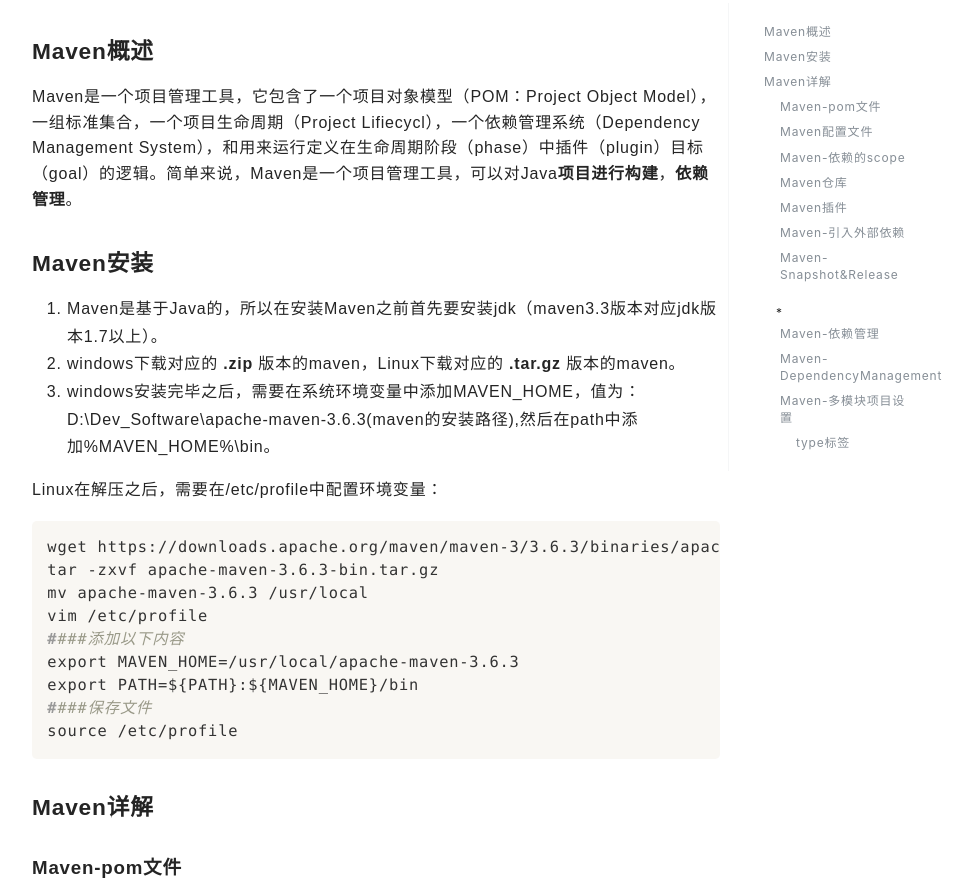
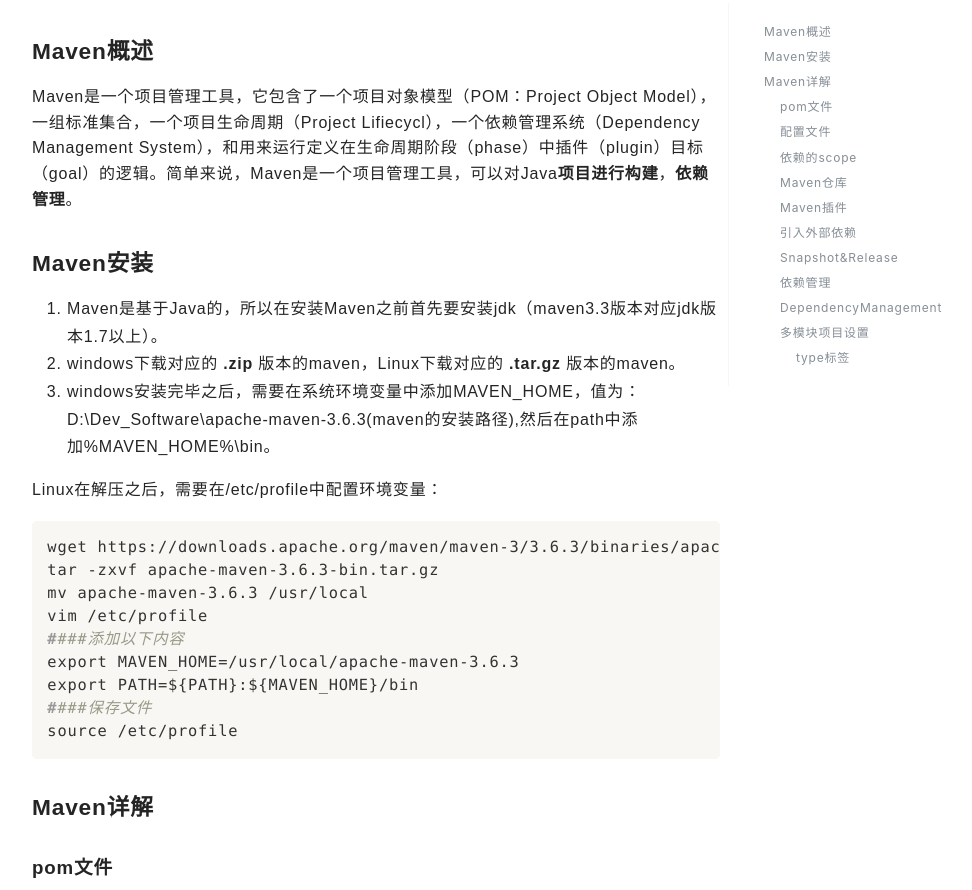
Before and after one commit to Gushi1912/gushi1912.Github.io, a plain HTML site: page post/maven-bi-ji/index.html in a window 1280 px wide. Shown: the part 950-1840 px from the top of the page, without its empty margins (264-1236 px from the left). Drawn offline with nearby package versions, Linux system fonts and the light colour scheme; a web font is replaced by a local one.

Commit message:
update from gridea: 2021-02-27 19:54:26

```diff
--- a/archives/index.html
+++ b/archives/index.html
@@ -3,7 +3,7 @@
     <meta charset="utf-8" />
 <meta name="viewport" content="width=device-width, initial-scale=1" />
 <title>顾咕咕的博客</title>
-<link rel="shortcut icon" href="https://gushi1912.github.io/favicon.ico?v=1614426041351">
+<link rel="shortcut icon" href="https://gushi1912.github.io/favicon.ico?v=1614426845778">
 <link href="https://cdn.jsdelivr.net/npm/remixicon@2.3.0/fonts/remixicon.css" rel="stylesheet">
 <link rel="stylesheet" href="https://gushi1912.github.io/styles/main.css">
 <link rel="alternate" type="application/atom+xml" title="顾咕咕的博客 - Atom Feed" href="https://gushi1912.github.io/atom.xml">
@@ -18,7 +18,7 @@
       <div class="main-content">
         <div class="site-header">
   <a href="https://gushi1912.github.io">
-  <img class="avatar" src="https://gushi1912.github.io/images/avatar.png?v=1614426041351" alt="">
+  <img class="avatar" src="https://gushi1912.github.io/images/avatar.png?v=1614426845778" alt="">
   </a>
   <h1 class="site-title">
     顾咕咕的博客
--- a/post/maven-bi-ji/index.html
+++ b/post/maven-bi-ji/index.html
@@ -3,7 +3,7 @@
     <meta charset="utf-8" />
 <meta name="viewport" content="width=device-width, initial-scale=1" />
 <title>Maven笔记 | 顾咕咕的博客</title>
-<link rel="shortcut icon" href="https://gushi1912.github.io/favicon.ico?v=1614426041351">
+<link rel="shortcut icon" href="https://gushi1912.github.io/favicon.ico?v=1614426845778">
 <link href="https://cdn.jsdelivr.net/npm/remixicon@2.3.0/fonts/remixicon.css" rel="stylesheet">
 <link rel="stylesheet" href="https://gushi1912.github.io/styles/main.css">
 <link rel="alternate" type="application/atom+xml" title="Maven笔记 | 顾咕咕的博客 - Atom Feed" href="https://gushi1912.github.io/atom.xml">
@@ -22,7 +22,7 @@ Maven是一个项目管理工具，它包含了一个项目对象模型（POM：
       <div class="main-content">
         <div class="site-header">
   <a href="https://gushi1912.github.io">
-  <img class="avatar" src="https://gushi1912.github.io/images/avatar.png?v=1614426041351" alt="">
+  <img class="avatar" src="https://gushi1912.github.io/images/avatar.png?v=1614426845778" alt="">
   </a>
   <h1 class="site-title">
     顾咕咕的博客
@@ -111,7 +111,7 @@ export PATH=${PATH}:${MAVEN_HOME}/bin
 source /etc/profile
 </code></pre>
 <h2 id="maven详解">Maven详解</h2>
-<h3 id="maven-pom文件">Maven-pom文件</h3>
+<h3 id="pom文件">pom文件</h3>
 <p>一个最基本的POM文件构成：</p>
 <pre><code class="language-xml">&lt;project xmlns = &quot;http://maven.apache.org/POM/4.0.0&quot;
     xmlns:xsi = &quot;http://www.w3.org/2001/XMLSchema-instance&quot;
@@ -134,7 +134,7 @@ source /etc/profile
 <pre><code class="language-shell">mvn help:effecive-pom
 </code></pre>
 <p>POM文件各标签具体意思可参考该链接：<a href="https://www.runoob.com/maven/maven-pom.html">https://www.runoob.com/maven/maven-pom.html</a></p>
-<h3 id="maven配置文件">Maven配置文件</h3>
+<h3 id="配置文件">配置文件</h3>
 <p>maven包含三个标准的生命周期（三套生命周期相互独立）：<br>
 <strong>clean：清理编译或者打包后生成的文件 。包含：pre-clean,clean, post-clean.</strong></p>
 <ul>
@@ -203,7 +203,7 @@ source /etc/profile
 可以类比java：
 lifecycle就表示一个java项目中的某个module，一个module中包含多个class，class执行的时候是执行class里面的method，goal就相当于method。
 </code></pre>
-<h3 id="maven-依赖的scope">Maven-依赖的scope</h3>
+<h3 id="依赖的scope">依赖的scope</h3>
 <table>
 <thead>
 <tr>
@@ -251,9 +251,9 @@ lifecycle就表示一个java项目中的某个module，一个module中包含多
 </code></pre>
 <p>**<br>
 <strong>本地仓库</strong>：maven的默认仓库是在本机中的${user.home}/.m2/respository/目录下，其中user.dir表示用户目录。当然我们也可以修改默认仓库的路径。只需要修改maven安装目录下的conf目录中的settings.conf。<br>
-<img src="https://cdn.nlark.com/yuque/0/2021/png/2907980/1614177799818-7cd86822-48c6-43b5-9c43-4d873da3b6a8.png#align=left&amp;display=inline&amp;height=172&amp;margin=%5Bobject%20Object%5D&amp;name=image.png&amp;originHeight=343&amp;originWidth=1632&amp;size=90204&amp;status=done&amp;style=none&amp;width=816" alt="image.png" loading="lazy"><br>
+<img src="https://gushi1912.github.io/post-images/1614426341613.png" alt="" loading="lazy"><br>
 **中央仓库：**默认的中央仓库是设置在国外的服务器，速度很慢，我们一般用国内的镜像地址来替代默认的中央仓库。一般选用的是阿里云的镜像仓库地址，当然有多种选择。<br>
-<img src="https://cdn.nlark.com/yuque/0/2021/png/2907980/1614216709530-3bd8a62b-3261-47eb-ac51-a49fb2a83fb2.png#align=left&amp;display=inline&amp;height=153&amp;margin=%5Bobject%20Object%5D&amp;name=image.png&amp;originHeight=305&amp;originWidth=1216&amp;size=39901&amp;status=done&amp;style=none&amp;width=608" alt="image.png" loading="lazy"><br>
+<img src="https://gushi1912.github.io/post-images/1614426358216.png" alt="" loading="lazy"><br>
 <strong>远程仓库</strong>：如果一些依赖中央仓库没有，只存在于远程仓库，这时我们就需要在pom文件中配置远程仓库地址。</p>
 <pre><code class="language-xml">&lt;!-- 在respositories标签下可以声明一个或者多个respository元素--&gt;
 &lt;repositories&gt;
@@ -328,7 +328,7 @@ lifecycle就表示一个java项目中的某个module，一个module中包含多
 <p>关于命名：现有的公共插件使用maven-xxxx-plugin的命名方式，自己编写的插件使用xxxx-maven-plugin的命名方式，xxxx表示插件名称。</p>
 </blockquote>
 <p>在IDEA中新建一个maven项目，在该界面选中<br>
-<img src="https://cdn.nlark.com/yuque/0/2021/png/2907980/1614235263605-157252dc-2bbc-4d4d-ae69-e91a56a87133.png#align=left&amp;display=inline&amp;height=505&amp;margin=%5Bobject%20Object%5D&amp;name=image.png&amp;originHeight=1010&amp;originWidth=1947&amp;size=152851&amp;status=done&amp;style=none&amp;width=973.5" alt="image.png" loading="lazy"><br>
+<img src="https://gushi1912.github.io/post-images/1614426374152.png" alt="" loading="lazy"><br>
 剩下的就和新建一个maven项目类似，建好之后会生成两个文件，一个是pom.xml，另一个是名叫MyMojo的文件。我们可以在MyMojo文件中看到一些tag。</p>
 <blockquote>
 <p>@goal 指定的是插件的名称，就是mvn [plugin-name]:[goal-name]中的goal-name<br>
@@ -336,7 +336,7 @@ lifecycle就表示一个java项目中的某个module，一个module中包含多
 @parameter 插件中所用到的参数</p>
 </blockquote>
 <p>编写一个简单的maven插件如下：<br>
-<img src="https://cdn.nlark.com/yuque/0/2021/png/2907980/1614235802279-615a48f7-29e6-47f8-8ff2-91aaed5381ea.png#align=left&amp;display=inline&amp;height=219&amp;margin=%5Bobject%20Object%5D&amp;name=image.png&amp;originHeight=438&amp;originWidth=1291&amp;size=63458&amp;status=done&amp;style=none&amp;width=645.5" alt="image.png" loading="lazy"></p>
+<img src="https://gushi1912.github.io/post-images/1614426387005.png" alt="" loading="lazy"></p>
 <blockquote>
 <p>@Mojo注解的功能类似于上面介绍的@goal，其中的name属性就是指定插件的名称。<br>
 @Parameter 注解就是设置参数，name是指定插件配置中的参数名称，defaultValue属性表示默认值</p>
@@ -367,7 +367,7 @@ lifecycle就表示一个java项目中的某个module，一个module中包含多
 <li>你可以通过绑定到插件的目标的方式来配置要执行的任务。我们已经绑定了 <strong>echo</strong> 任务到 maven-antrun-plugin 的 <strong>run</strong> 目标。</li>
 <li>就是这样，Maven 将处理剩下的事情。它将下载本地仓库中获取不到的插件，并开始处理。</li>
 </ul>
-<h3 id="maven-引入外部依赖">Maven-引入外部依赖</h3>
+<h3 id="引入外部依赖">引入外部依赖</h3>
 <pre><code class="language-xml">&lt;dependencies&gt;
     &lt;!-- 在这里添加你的依赖 --&gt;
     &lt;dependency&gt;
@@ -379,7 +379,7 @@ lifecycle就表示一个java项目中的某个module，一个module中包含多
     &lt;/dependency&gt;
 &lt;/dependencies&gt;
 </code></pre>
-<h3 id="maven-snapshotrelease">Maven-Snapshot&amp;Release</h3>
+<h3 id="snapshotrelease">Snapshot&amp;Release</h3>
 <pre><code class="language-xml">1. Snapshot 版本代表不稳定、尚处于开发中的版本。
 
 2. Release 版本则代表稳定的版本。
@@ -392,8 +392,7 @@ lifecycle就表示一个java项目中的某个module，一个module中包含多
 4. 不用 Release 版本，在所有地方都用 SNAPSHOT 版本行不行？
 		不行。正式环境中不得使用 snapshot 版本的库。 比如说，今天你依赖某个 snapshot 版本的第三方库成功构建了自己的应用，明天再构建时可能就会失败，因为今晚第三方可能已经更新了它的 snapshot 库。你再次构建时，Maven 会去远程 repository 下载 snapshot 的最新版本，你构建时用的库就是新的 jar 文件了，这时正确性就很难保证了。
 </code></pre>
-<h4 id=""></h4>
-<h3 id="maven-依赖管理">Maven-依赖管理</h3>
+<h3 id="依赖管理">依赖管理</h3>
 <p>特性：</p>
 <ul>
 <li><strong>依赖传递特性</strong>：A依赖于B，B依赖于C，A就会传递依赖于C。</li>
@@ -413,7 +412,7 @@ lifecycle就表示一个java项目中的某个module，一个module中包含多
 <p>任何可以传递的依赖都可以使用exclusions来排除，比如A依赖B，B依赖C，A就可以将C标记为排除的。<br>
 任何可以传递的依赖都可以使用optional来标记为可选的，比如A依赖B，B依赖C，B可以标记C为可选的，这样A就可以不用依赖C。</p>
 </blockquote>
-<h3 id="maven-dependencymanagement">Maven-DependencyManagement</h3>
+<h3 id="dependencymanagement">DependencyManagement</h3>
 <p><dependencyManagement>的用法<br>
 <strong>一般在项目的顶层pom文件中使用此元素</strong> <strong>,使用properties来统一管理版本</strong></p>
 <pre><code class="language-xml">在父模块中
@@ -442,7 +441,7 @@ lifecycle就表示一个java项目中的某个module，一个module中包含多
 <li>Dependencies相对于dependencyManagement，所有生命在dependencies里的依赖都会自动引入，并默认被所有的子项目继承。</li>
 <li>dependencyManagement里只是声明依赖，并不自动实现引入，因此子项目需要显示的声明需要用的依赖。<strong>如果不在子项目中声明依赖，是不会从父项目中继承下来的；只有在子项目中写了该依赖项，并且没有指定具体版本，才会从父项目中继承该项</strong>，并且version和scope都读取自父pom;另外如果子项目中指定了版本号，那么会使用子项目中指定的jar版本。</li>
 </ul>
-<h3 id="maven-多模块项目设置">Maven-多模块项目设置</h3>
+<h3 id="多模块项目设置">多模块项目设置</h3>
 <ol>
 <li>首先创建一个SpringBoot项目，如果是一个web项目可以添加spring-web依赖。</li>
 <li>把创建好的springboot项目中生成的一些目录以及文件删除，比如：src,mvn相关文件，保留pom.xml</li>
@@ -488,17 +487,16 @@ scope设置为import可以继承另一个pom文件，这样就可以实现多继
 <li><a href="#maven%E5%AE%89%E8%A3%85">Maven安装</a></li>
 <li><a href="#maven%E8%AF%A6%E8%A7%A3">Maven详解</a>
 <ul>
-<li><a href="#maven-pom%E6%96%87%E4%BB%B6">Maven-pom文件</a></li>
-<li><a href="#maven%E9%85%8D%E7%BD%AE%E6%96%87%E4%BB%B6">Maven配置文件</a></li>
-<li><a href="#maven-%E4%BE%9D%E8%B5%96%E7%9A%84scope">Maven-依赖的scope</a></li>
+<li><a href="#pom%E6%96%87%E4%BB%B6">pom文件</a></li>
+<li><a href="#%E9%85%8D%E7%BD%AE%E6%96%87%E4%BB%B6">配置文件</a></li>
+<li><a href="#%E4%BE%9D%E8%B5%96%E7%9A%84scope">依赖的scope</a></li>
 <li><a href="#maven%E4%BB%93%E5%BA%93">Maven仓库</a></li>
 <li><a href="#maven%E6%8F%92%E4%BB%B6">Maven插件</a></li>
-<li><a href="#maven-%E5%BC%95%E5%85%A5%E5%A4%96%E9%83%A8%E4%BE%9D%E8%B5%96">Maven-引入外部依赖</a></li>
-<li><a href="#maven-snapshotrelease">Maven-Snapshot&amp;Release</a><br>
-*</li>
-<li><a href="#maven-%E4%BE%9D%E8%B5%96%E7%AE%A1%E7%90%86">Maven-依赖管理</a></li>
-<li><a href="#maven-dependencymanagement">Maven-DependencyManagement</a></li>
-<li><a href="#maven-%E5%A4%9A%E6%A8%A1%E5%9D%97%E9%A1%B9%E7%9B%AE%E8%AE%BE%E7%BD%AE">Maven-多模块项目设置</a>
+<li><a href="#%E5%BC%95%E5%85%A5%E5%A4%96%E9%83%A8%E4%BE%9D%E8%B5%96">引入外部依赖</a></li>
+<li><a href="#snapshotrelease">Snapshot&amp;Release</a></li>
+<li><a href="#%E4%BE%9D%E8%B5%96%E7%AE%A1%E7%90%86">依赖管理</a></li>
+<li><a href="#dependencymanagement">DependencyManagement</a></li>
+<li><a href="#%E5%A4%9A%E6%A8%A1%E5%9D%97%E9%A1%B9%E7%9B%AE%E8%AE%BE%E7%BD%AE">多模块项目设置</a>
 <ul>
 <li><a href="#type%E6%A0%87%E7%AD%BE">type标签</a></li>
 </ul>
```
Also changed, not shown: atom.xml (+13 -14 lines), index.html (+2 -2 lines), tags/index.html (+2 -2 lines), post-images/1614426341613.png (added), post-images/1614426358216.png (added), post-images/1614426374152.png (added), post-images/1614426387005.png (added).
